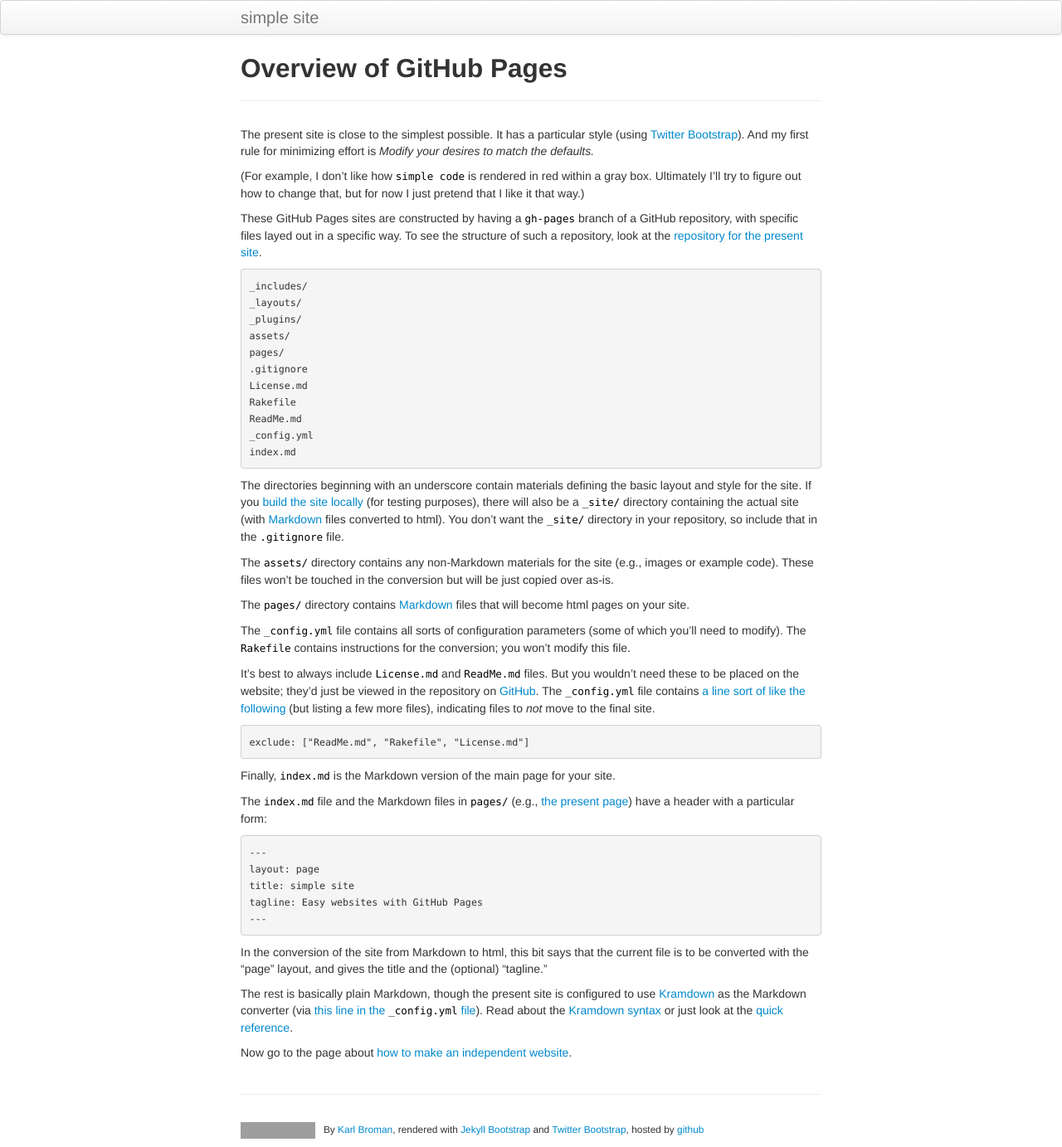
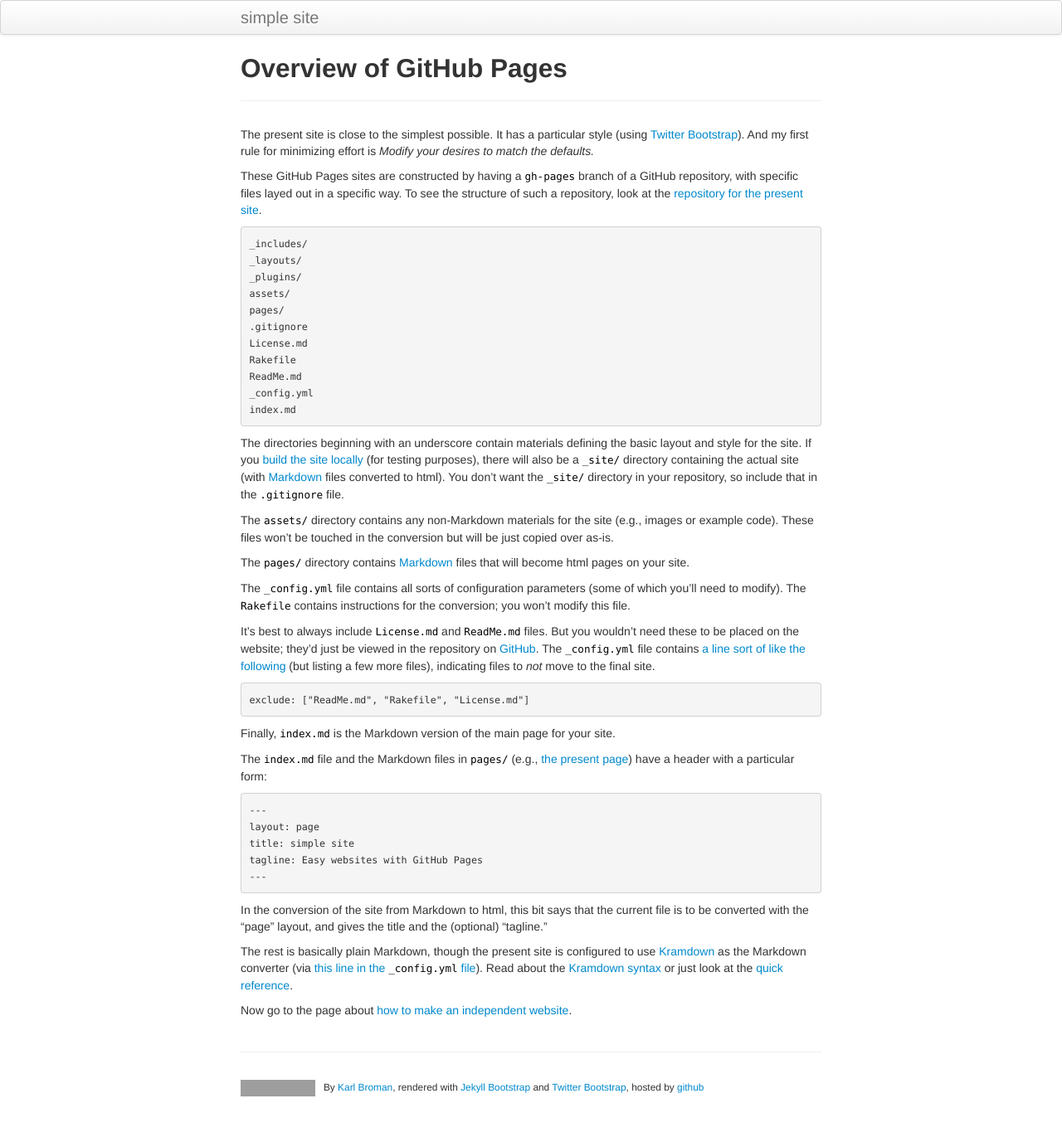
Before and after one commit to kbroman/simple_site, a Jekyll site: the page built from pages/overview.md, in a window 1280 px wide. Shown: the whole page at 83% size. Built offline with Jekyll 4.4.1, drawn with Linux system fonts in a browser that asks for light colours; after the commit the page ends 1332 px from its top, so only the background shows below that; grey boxes are pictures that could not be loaded.

Commit message:
Remove comment about how code is rendered, as I fixed it

```diff
--- a/pages/overview.md
+++ b/pages/overview.md
@@ -7,10 +7,6 @@ The present site is close to the simplest possible. It has a
 particular style (using
 [Twitter Bootstrap](http://getbootstrap.com)). And my first rule for
 minimizing effort is _Modify your desires to match the defaults._
-
-(For example, I don't like how `simple code` is rendered in red within
-a gray box. Ultimately I'll try to figure out how to change that, but
-for now I just pretend that I like it that way.)
 
 These GitHub Pages sites are constructed by having a `gh-pages` branch
 of a GitHub repository, with specific files layed out in a specific
```
